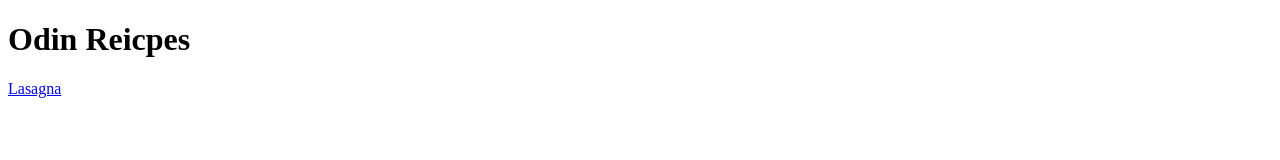
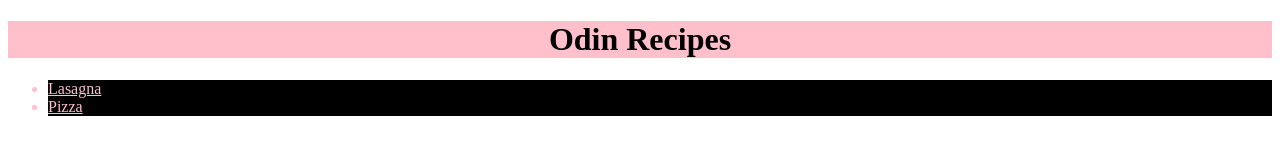
Before and after one commit to SoopChiller/odin-recipes, a plain HTML site: page index.html in a window 1280 px wide. Drawn offline with Linux system fonts and the light colour scheme.

Commit message:
Added colors

```diff
--- a/index.html
+++ b/index.html
@@ -7,8 +7,34 @@
     <title>Document</title>
 </head>
 <body>
-    <h1>Odin Reicpes</h1>
-        <a href="./recipes/lasagna.html">Lasagna</a>
+
+    <style>
+
+        a {
+            color:pink
+        }
+
+    </style>
+    <h1><strong><center><div id="title">Odin Recipes</div></center></strong></h1>
+    <style>
+        #title {
+            background-color: pink;
+        }
+    </style>
+
+    <ul>
+
+        <a href="recipes/lasagna.html"><li><div id="recipe">Lasagna</div></li></a>
+        <a href="recipes/pizza.html"><li><div id="recipe">Pizza</div></li></a>
+    <style>
+        #recipe {
+            background-color: black;
+        }
+    </style>
+
+
+
+    </ul>
 
 
 
```
Also changed, not shown: recipes/lasagna.html (+2 -0 lines).
